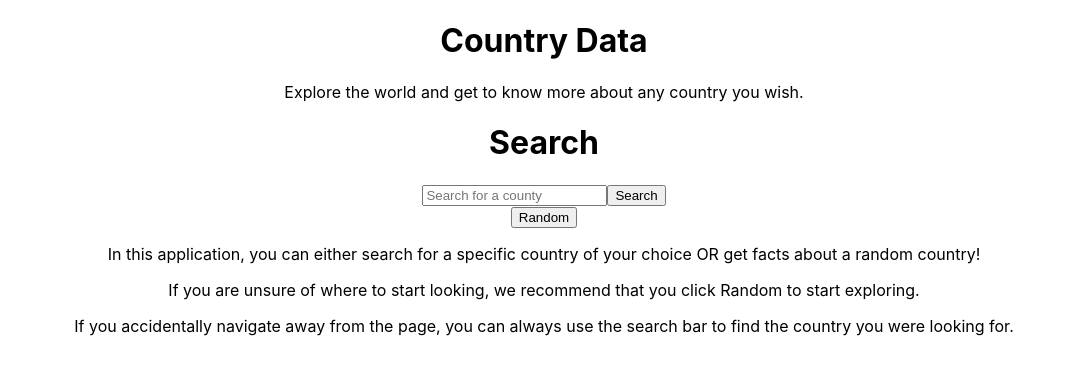
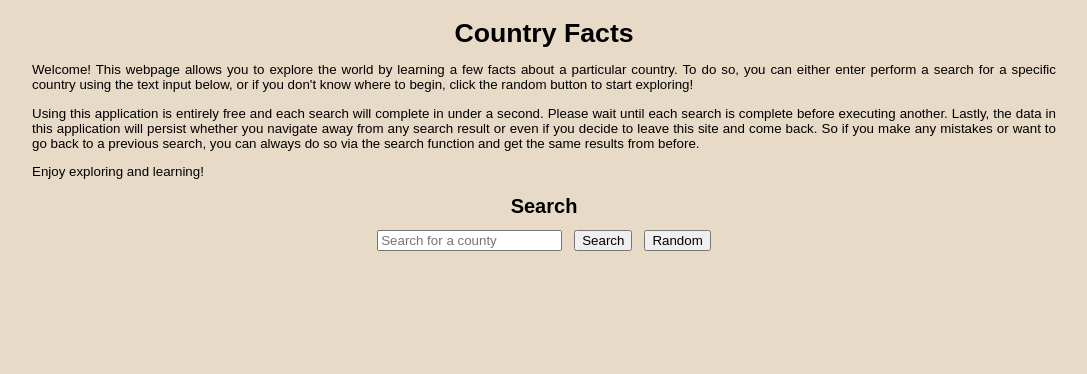
Before and after one commit to timponce/CS361-Project, a React (Create React App) app in the folder client/: page / in a window 1280 px wide. Shown: the top 374 px of the page, without its empty margins (96-1183 px from the left). Built offline with nearby package versions, Linux system fonts and the light colour scheme.

Commit message:
Edit description on homepage and add styling

```diff
--- a/client/src/App.css
+++ b/client/src/App.css
@@ -58,3 +58,62 @@ caption {
     transform: rotate(360deg);
   }
 }
+
+h1 {
+  margin-bottom: 0;
+}
+
+h2 {
+  margin-bottom: 12px;
+}
+
+#search-container {
+  display: flex;
+  flex-direction: row;
+  justify-content: center;
+  column-gap: 12px;
+}
+
+#search-form {
+  display: flex;
+  flex-direction: row;
+  column-gap: 12px;
+}
+
+.App {
+  text-align: center;
+  margin: 0 auto;
+  width: 80%;
+}
+
+table {
+  border-collapse: collapse;
+  width: 100%;
+  margin: 0 auto;
+  position: relative;
+}
+
+th,
+td {
+  border: 1.5px solid black;
+  text-align: center;
+  padding: 8px;
+}
+
+#results-table {
+  width: 100%;
+  display: flex;
+  justify-content: center;
+  align-items: center;
+}
+
+body {
+  font-family: Arial, sans-serif;
+  background-color: #e7dac6;
+  font-size: smaller;
+}
+
+p {
+  justify-content: center;
+  text-align: justify;
+}
--- a/client/src/App.tsx
+++ b/client/src/App.tsx
@@ -5,8 +5,6 @@ import Results from "./components/Results";
 
 function App() {
   const infoApiUrl = "/country/";
-  const infoApiUrlFilters =
-    "?fields=name,capital,population,languages,flag,flags";
   const weatherApiUrl = "/countryWeather/";
 
   const [countryData, setCountryData] = React.useState(null);
@@ -14,15 +12,7 @@ function App() {
 
   const cleanCountryData = (data: any) => {
     const cleanData = {
-      country: data.name.common,
-      officialName: data.name.official,
-      // nativeName: data.name.nativeName[Object.keys(data.name)[0]].common,
-      capital: data.capital,
-      population: data.population,
-      // language: data.languages[0],
-      flag: data.flags.png,
-      flagAltText: data.flags.alt,
-      emoji: data.flag,
+      ...data,
       conditions: data.weatherData.weather[0].main,
       temp: data.weatherData.main.temp,
     };
@@ -34,11 +24,11 @@ function App() {
       const infoResponse =
         searchQuery === "random"
           ? await fetch("random")
-          : await fetch(`${infoApiUrl}${searchQuery}${infoApiUrlFilters}`);
+          : await fetch(`${infoApiUrl}${searchQuery}`);
       let infoData = await infoResponse.json();
-      let countryName =
-        searchQuery === "random" ? infoData[0].name.common : searchQuery;
-      const weatherResponse = await fetch(`${weatherApiUrl}${countryName}`);
+      const weatherResponse = await fetch(
+        `${weatherApiUrl}${infoData.country}`
+      );
       let weatherData = await weatherResponse.json();
 
       setFetchData({
@@ -47,8 +37,7 @@ function App() {
         source: infoData.source,
         responseTime: infoData.time,
       });
-      console.log({ ...infoData[0], ...weatherData });
-      infoData = cleanCountryData({ ...infoData[0], weatherData });
+      infoData = cleanCountryData({ ...infoData, weatherData });
       setCountryData(infoData);
     } catch (error) {
       console.log(`Error fetching data: ${error}`);
@@ -57,21 +46,24 @@ function App() {
 
   return (
     <div className="App">
-      <h1>Country Data</h1>
-      <p>Explore the world and get to know more about any country you wish.</p>
-      <Search fetchCountryData={fetchCountryData} />
+      <h1>Country Facts</h1>
       <p>
-        In this application, you can either search for a specific country of
-        your choice OR get facts about a random country!
+        Welcome! This webpage allows you to explore the world by learning a few
+        facts about a particular country. To do so, you can either enter perform
+        a search for a specific country using the text input below, or if you
+        don't know where to begin, click the random button to start exploring!
       </p>
       <p>
-        If you are unsure of where to start looking, we recommend that you click
-        Random to start exploring.
+        Using this application is entirely free and each search will complete in
+        under a second. Please wait until each search is complete before
+        executing another. Lastly, the data in this application will persist
+        whether you navigate away from any search result or even if you decide
+        to leave this site and come back. So if you make any mistakes or want to
+        go back to a previous search, you can always do so via the search
+        function and get the same results from before.
       </p>
-      <p>
-        If you accidentally navigate away from the page, you can always use the
-        search bar to find the country you were looking for.
-      </p>
+      <p>Enjoy exploring and learning!</p>
+      <Search fetchCountryData={fetchCountryData} />
       {countryData ? (
         <Results countryData={countryData} fetchData={fetchData} />
       ) : null}
--- a/client/src/components/Results.tsx
+++ b/client/src/components/Results.tsx
@@ -1,5 +1,3 @@
-import React from "react";
-
 function Results({
   countryData,
   fetchData,
@@ -8,19 +6,18 @@ function Results({
   fetchData: any;
 }) {
   return (
-    <div>
-      <h1>Results</h1>
+    <div id="results-section">
+      <h2>Results</h2>
+      <div id="results-table">
         <table>
           <thead>
             <tr>
               <th>Country</th>
               <th>Official Name</th>
-            {/* <th>Native Name</th> */}
               <th>Capital</th>
               <th>Population</th>
-            {/* <th>Language</th> */}
               <th>Flag</th>
-            <th>Forecast</th>
+              <th>Weather</th>
             </tr>
           </thead>
           <tbody>
@@ -29,16 +26,13 @@ function Results({
                 {countryData.country} {countryData.emoji}
               </td>
               <td>{countryData.officialName}</td>
-            {/* <td>{countryData.nativeName}</td> */}
               <td>{countryData.capital}</td>
               <td>{countryData.population}</td>
-            {/* <td>{countryData.language}</td> */}
               <td>
                 <img src={countryData.flag} alt={countryData.flagAllText} />
               </td>
               <td>
-              {countryData.conditions}, {countryData.temp}
-              {" ºC"}
+                {countryData.conditions + ", " + countryData.temp + " ºC"}
               </td>
             </tr>
           </tbody>
@@ -47,6 +41,7 @@ function Results({
           </caption>
         </table>
       </div>
+    </div>
   );
 }
 
--- a/client/src/components/Search.tsx
+++ b/client/src/components/Search.tsx
@@ -12,8 +12,9 @@ function Search({ fetchCountryData }: { fetchCountryData: any }) {
   }
   return (
     <div>
-      <h1>Search</h1>
-      <form method="POST" action="" onSubmit={handleSubmit}>
+      <h2>Search</h2>
+      <div id="search-container">
+        <form method="POST" action="" onSubmit={handleSubmit} id="search-form">
           <input
             type="text"
             placeholder="Search for a county"
@@ -26,6 +27,7 @@ function Search({ fetchCountryData }: { fetchCountryData: any }) {
           <button type="submit">Random</button>
         </form>
       </div>
+    </div>
   );
 }
 
```
Also changed, not shown: 2 other files (tests, documents, lock files or other folders). Lines whose indentation alone changed are shown as unchanged.
